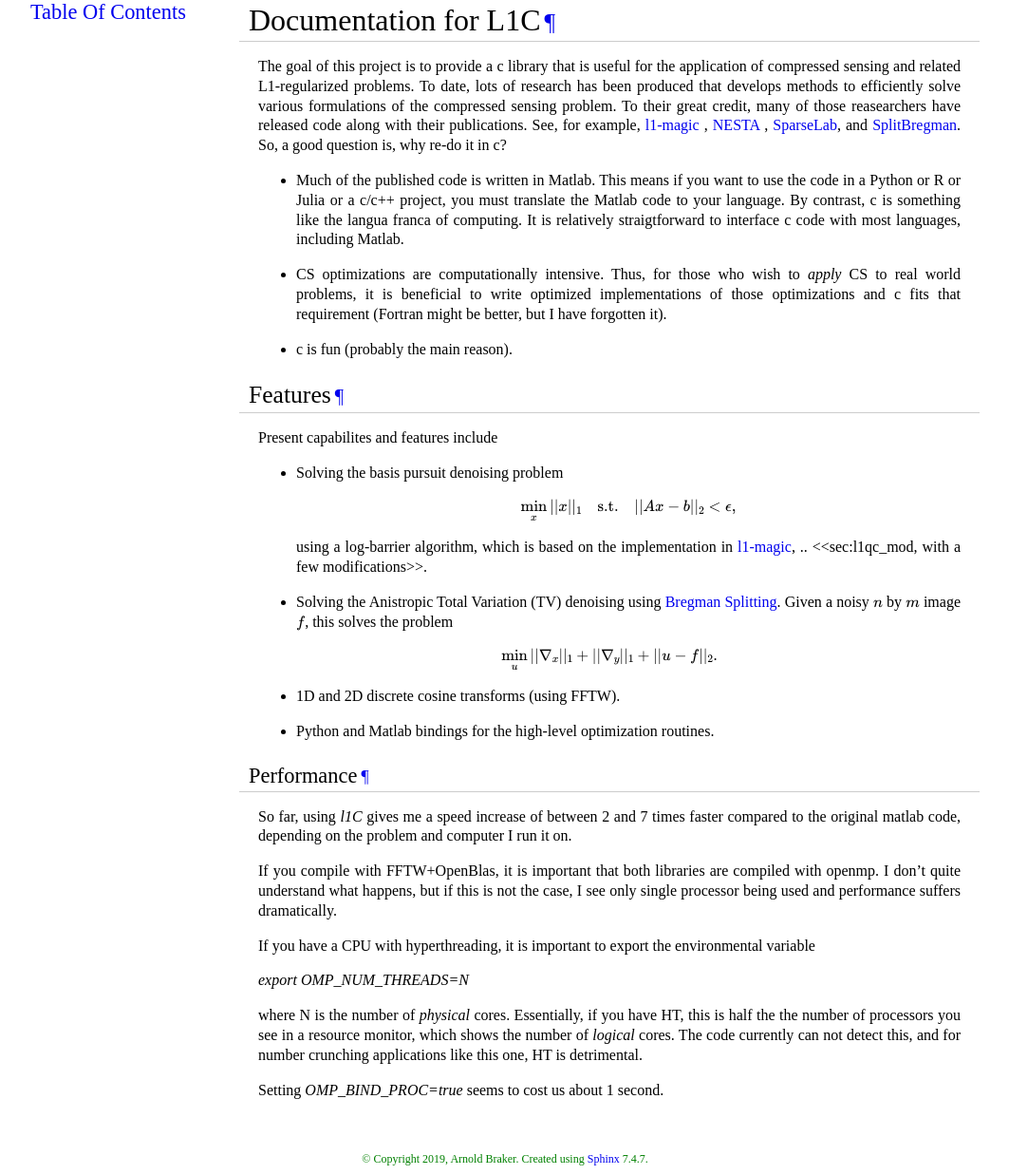
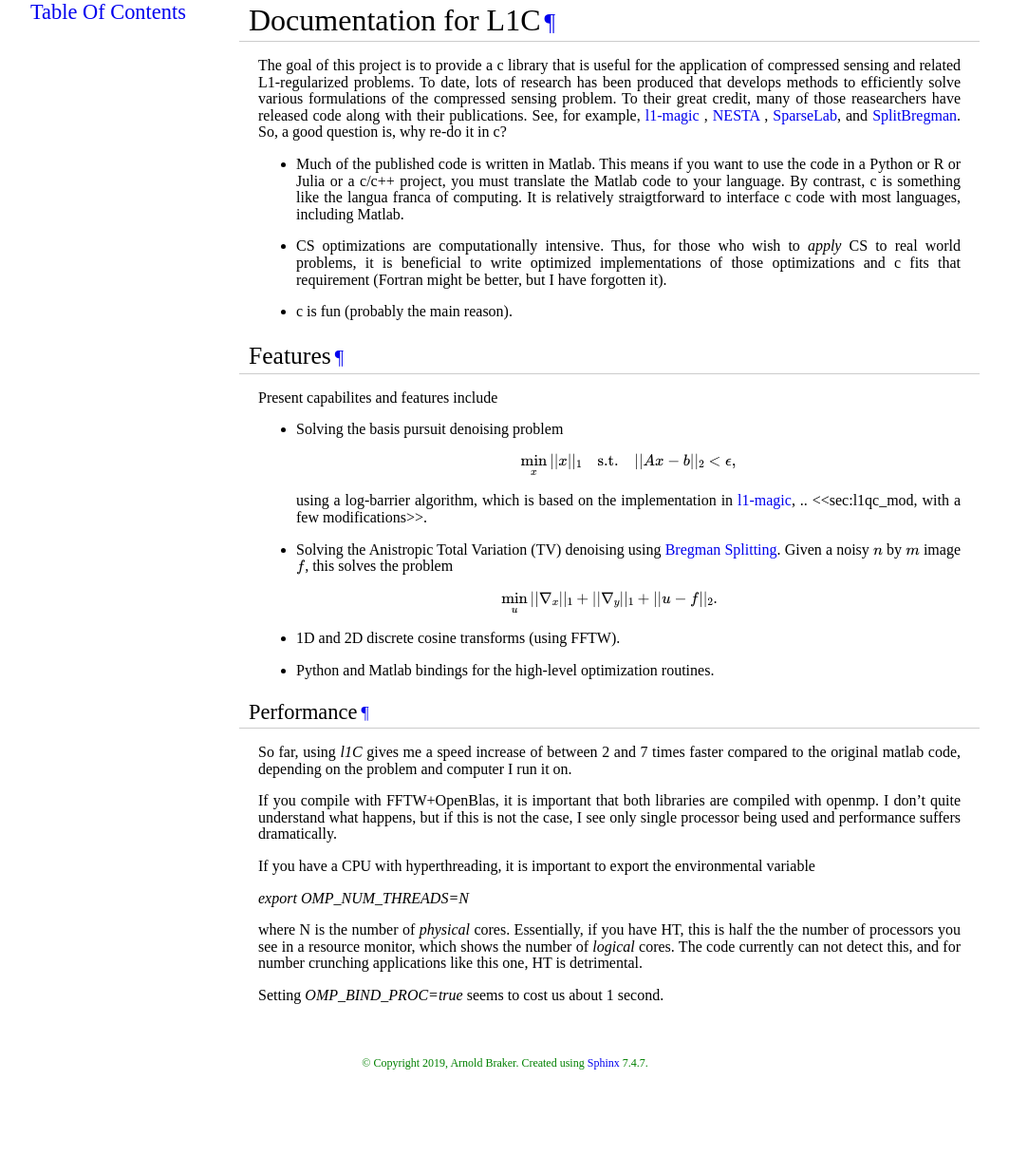
Before and after one commit to rabraker/L1c, a Sphinx documentation site: the page built from doc/index.rst, in a window 1280 px wide. Shown: the whole page at 95% size, without its empty margins (108-1171 px from the left). Built offline with Sphinx 7.4.7, drawn with Linux system fonts in a browser that asks for light colours; after the commit the page ends 1136 px from its top, so only the background shows below that.

Commit message:
Tweak doc css.

```diff
--- a/doc/_static/custom.css
+++ b/doc/_static/custom.css
@@ -130,17 +130,17 @@
 /* } */
 div.sphinxsidebar toctree-l1{
     margin-left: 20px;
-    list-style-type:none;
+    list-style-type:disc;
 }
 .toctree-l2{
     /* margin-left: 20px; */
-    list-style-type:disc;
+    list-style-type:disclosure-closed
 }
 
 div.sphinxsidebar ul {
     margin: 10px;
     padding-left:10px;
-    list-style-type:none;
+    list-style-type:disc;
     /* color: {{ theme_sidebartextcolor }}; */
 }
 
@@ -223,7 +223,7 @@
 
 div.body p, div.body dd, div.body li, div.body blockquote {
     text-align: justify;
-    line-height: 130%;
+    line-height: 110%;
 }
 
 div.admonition p.admonition-title + p {
@@ -279,7 +279,7 @@
 }
 
 code {
-    background-color: #ecf0f3;
+    /* background-color: #ecf0f3; */
     padding: 0 1px 0 1px;
     font-size: 0.95em;
 }
@@ -312,3 +312,26 @@
     margin-top: 30px;
     font-weight: bold;
 }
+
+.member {
+    /* background-color:#ac9; */
+    color:#da8c18;
+}
+.member p{
+    margin-top: 2px;
+    margin-bottom: 4px;
+    color: black;
+}
+
+code.descname{
+    color:black;
+}
+.simple li{
+    margin-top: 5px;
+    margin-bottom: 2px;
+}
+
+/* span .target { */
+/*     background-color:#f4debf; */
+/*     color: orange; */
+/* } */
```
